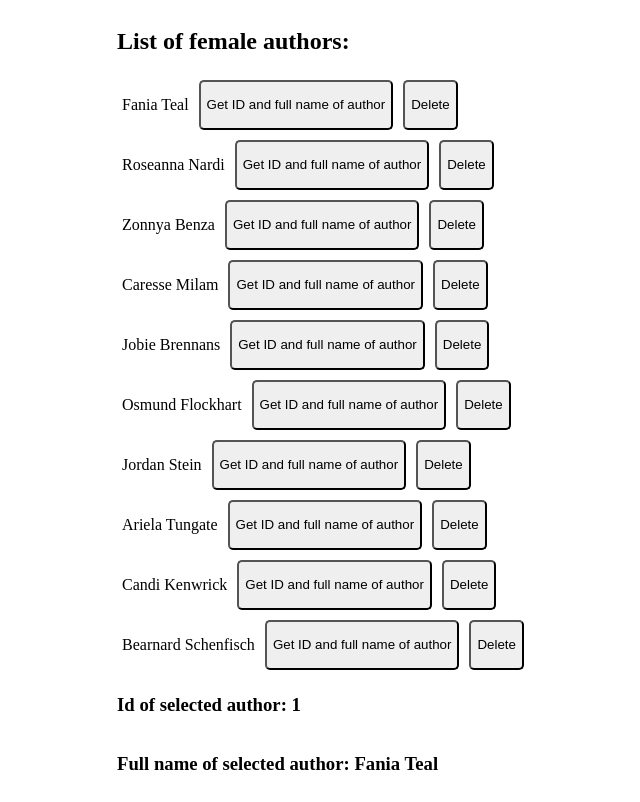
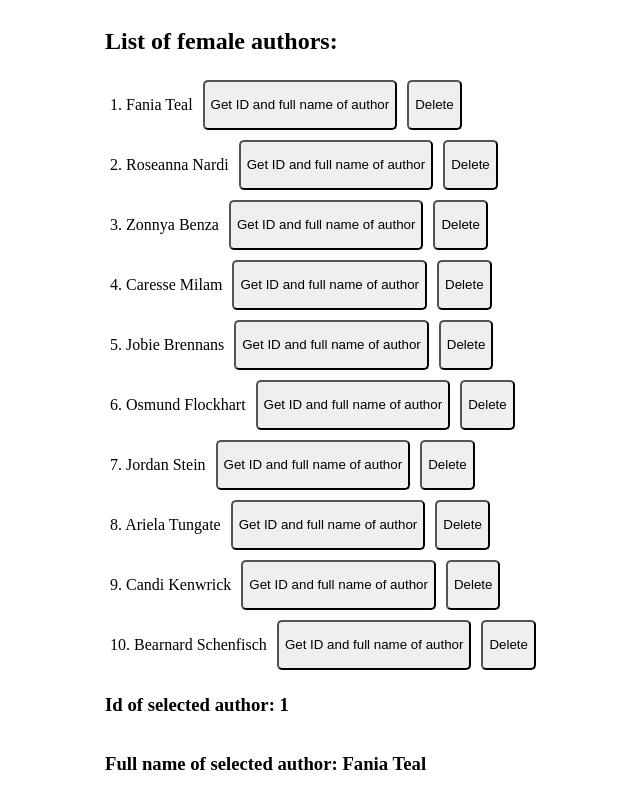
Before and after one commit to ThanhDatTu3tle/angular-chall-tu3tle, an Angular app: page / in a window 1280 px wide. Shown: the whole page, without its empty margins (325-965 px from the left). Built offline with nearby package versions, Linux system fonts and the light colour scheme.

Commit message:
update day 8.2

```diff
--- a/src/app/author-info/author-info.component.html
+++ b/src/app/author-info/author-info.component.html
@@ -1,6 +1,6 @@
 <div class="wrapper">
     <p>
-        {{ author.firstName }} {{ author.lastName }}
+        {{ author.id }}. {{ author.firstName }} {{ author.lastName }}
     </p>
     <button (click)="handleShowInfoOfAuthor()">Get ID and full name of author</button>
     <button (click)="handleDeleteAuthor()">Delete</button>
--- a/src/app/author-info/author-info.component.ts
+++ b/src/app/author-info/author-info.component.ts
@@ -9,14 +9,14 @@ import { Author } from '../data/authors';
 export class AuthorInfoComponent {
   @Input() author: Author | any;
   @Output() select = new EventEmitter<Author>();
+  @Output() delete = new EventEmitter<number>();
 
   handleShowInfoOfAuthor = () => {
     this.select.emit(this.author);
-    console.log(`${this.select.emit(this.author.id)}`)
   }
 
   handleDeleteAuthor = () => {
-    // this.select.emit(null);
+    this.delete.emit(this.author.id);
   }
 
   constructor() {}
--- a/src/app/authors/authors.component.html
+++ b/src/app/authors/authors.component.html
@@ -22,10 +22,17 @@
     <!--Sử dụng nhiều structure directive-->
 
     <h2>List of female authors:</h2>
-    <app-author-info *ngFor="let author of authors" [author]="author" (select)="onSelected($event)"></app-author-info>
+    <app-author-info
+        *ngFor="let author of authors"
+        [author]="author"
+        (select)="onSelected($event)"
+        (delete)="onDeleted($event)"
+    ></app-author-info>
 
     <h3>Id of selected author: {{ selectedAuthor.id }}</h3>
     <h3>Full name of selected author: {{ selectedAuthor.firstName }} {{ selectedAuthor.lastName }}</h3>
+
+    <div *ngIf=""></div>
     <!-- <ul>
         <li *ngFor="let author of authors; first as isFirst; last as isLast; even as isEven; odd as isOdd">
             <p>ID:{{author.id}} | {{author.firstName}} {{author.lastName}}</p>
@@ -55,3 +62,7 @@
 <ng-template #isMale>
     <p>Author này không có gender là Female</p>
 </ng-template>
+
+<ng-template #isExistAuthor>
+    <p>Bạn xóa hết authors luôn rồi còn đâu!</p>
+</ng-template>
--- a/src/app/authors/authors.component.ts
+++ b/src/app/authors/authors.component.ts
@@ -14,4 +14,15 @@ export class AuthorsComponent {
   onSelected = (selectedAuthor: Author) => {
     this.selectedAuthor = selectedAuthor;
   }
+
+  onDeleted = (id: number) => {
+    this.authors = this.authors.filter(author => {
+      return author.id !== id;
+    })
+
+    if (this.selectedAuthor.id === id) {
+      this.selectedAuthor = this.authors[0];
+      console.log(this.selectedAuthor);
+    }
+  }
 }
```
